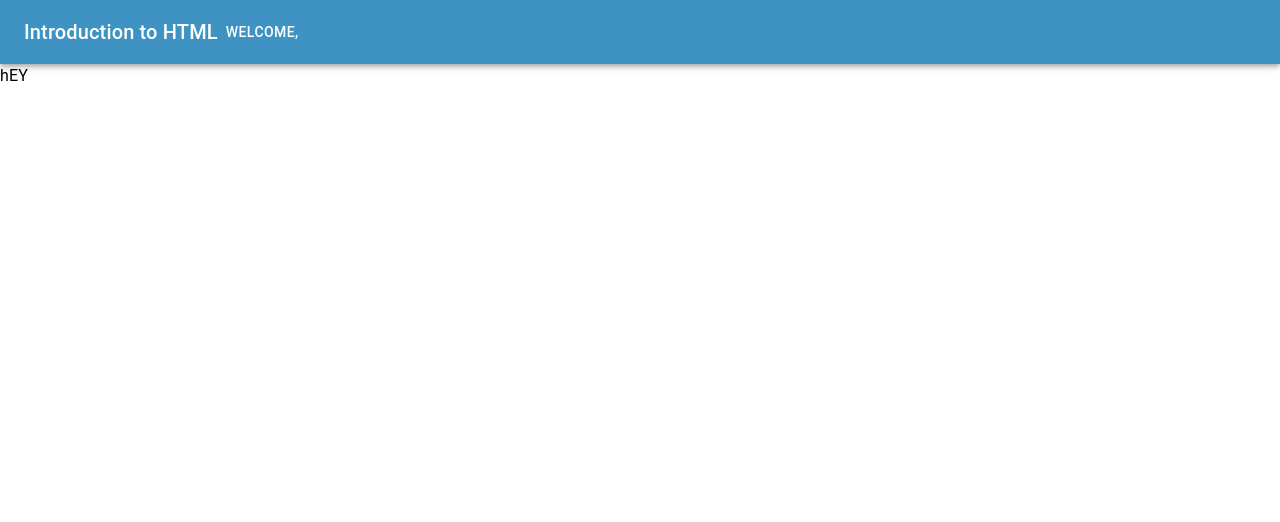
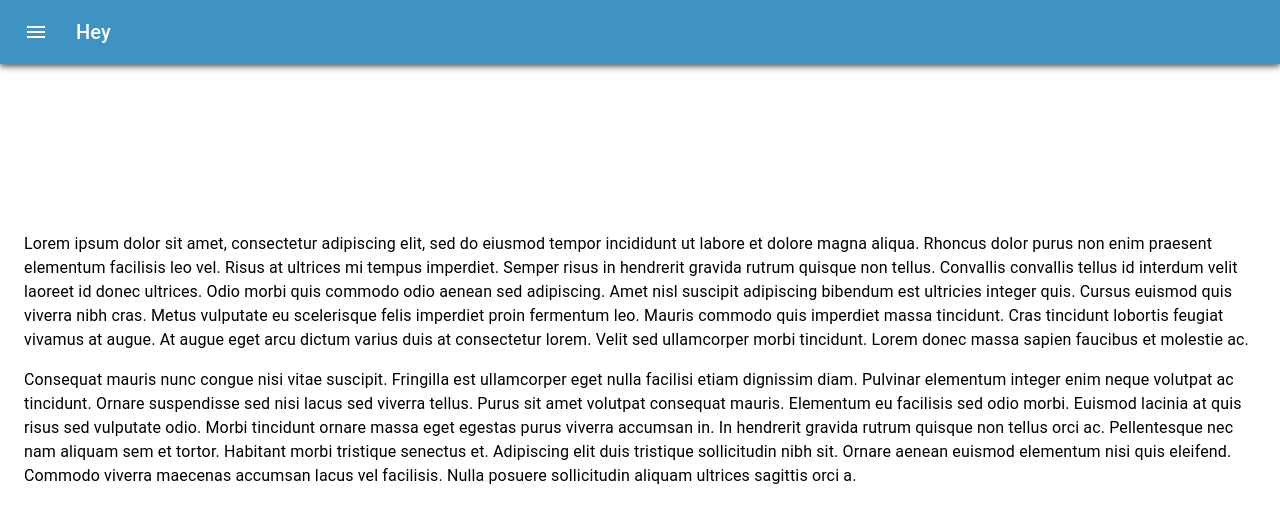
Before and after one commit to lavanya-sood/Thesis_EducationalInterface, a React (Create React App) app in the folder frontend/: page /module in a window 1280 px wide. Shown: the top 522 px of the page. Built offline with nearby package versions, Linux system fonts and the light colour scheme.

Commit message:
Add backup drawer

```diff
--- a/frontend/package.json
+++ b/frontend/package.json
@@ -4,6 +4,7 @@
   "private": true,
   "dependencies": {
     "@material-ui/core": "^4.11.4",
+    "@material-ui/icons": "^4.11.2",
     "@testing-library/jest-dom": "^5.11.4",
     "@testing-library/react": "^11.1.0",
     "@testing-library/user-event": "^12.1.10",
--- a/frontend/src/components/HeaderBar/HeaderBar.js
+++ b/frontend/src/components/HeaderBar/HeaderBar.js
@@ -1,10 +1,10 @@
 import React from 'react';
 import { AppBar, Typography, Button, Toolbar} from '@material-ui/core';
-import './styles.js';
+import useStyles from './styles.js';
 
 
 const HeaderBar = () => {
-
+    const classes = useStyles();
     const [userId, setUserId] = React.useState("");
 
     React.useEffect(() => {
@@ -13,10 +13,10 @@
 
     return (
         <div>
-            <AppBar position='sticky' color='primary'>
+            <AppBar position='sticky' color='primary' className={classes.appBar}>
                 <Toolbar>
-                    <Typography variant="h6"> Introduction to HTML</Typography>
-                    <Button color="inherit">Welcome, {userId}</Button>
+                    <Typography variant="h6" className={classes.headingappBar}> Introduction to HTML</Typography>
+                    <Typography variant="body1" className={classes.welcomeInfo}> Welcome, {userId} </Typography>
                 </Toolbar>
             </AppBar>
         </div>
--- a/frontend/src/components/HeaderBar/styles.js
+++ b/frontend/src/components/HeaderBar/styles.js
@@ -1,5 +1,14 @@
 import { makeStyles } from "@material-ui/core/styles";
 
 export default makeStyles(() => ({
-
+    appBar: {
+        display: 'flex',
+        justifyContent: 'space-between',
+    },
+    welcomeInfo: {
+        color: 'white',
+    },
+    headingappBar: {
+        flexGrow: 1,
+    }
 }));
--- a/frontend/src/components/Landing/styles.js
+++ b/frontend/src/components/Landing/styles.js
@@ -1,4 +1,3 @@
-import { pink } from "@material-ui/core/colors";
 import { makeStyles } from "@material-ui/core/styles";
 
 export default makeStyles(() => ({
--- a/frontend/src/components/Module/Module.js
+++ b/frontend/src/components/Module/Module.js
@@ -1,12 +1,115 @@
 import React from 'react';
 import { AppBar, Typography, Button, Toolbar} from '@material-ui/core';
 import HeaderBar from '../HeaderBar/HeaderBar.js';
+import useStyles from './styles.js';
+import clsx from 'clsx';
+import { makeStyles, useTheme } from '@material-ui/core/styles';
+import Drawer from '@material-ui/core/Drawer';
+import CssBaseline from '@material-ui/core/CssBaseline';
+import List from '@material-ui/core/List';
+import Divider from '@material-ui/core/Divider';
+import IconButton from '@material-ui/core/IconButton';
+import MenuIcon from '@material-ui/icons/Menu';
+import ChevronLeftIcon from '@material-ui/icons/ChevronLeft';
+import ChevronRightIcon from '@material-ui/icons/ChevronRight';
+import ListItem from '@material-ui/core/ListItem';
+import ListItemIcon from '@material-ui/core/ListItemIcon';
+import ListItemText from '@material-ui/core/ListItemText';
+import InboxIcon from '@material-ui/icons/MoveToInbox';
+import MailIcon from '@material-ui/icons/Mail';
 
 const Module = () => {
+    const classes = useStyles();
+
+    const theme = useTheme();
+
+    const [open, setOpen] = React.useState(false);
+
+    const handleDrawerOpen = () => {
+        setOpen(true);
+    };
+
+    const handleDrawerClose = () => {
+        setOpen(false);
+    };
+
+
     return (
         <div>
             <HeaderBar />
-            <Typography variant="body1"> hEY</Typography>
+            <div className={classes.root}>
+            <AppBar className={clsx(classes.appBar, {[classes.appBarShift]: open,})}>
+                <Toolbar>
+                <IconButton color="inherit" aria-label="open drawer" onClick={handleDrawerOpen} edge="start" className={clsx(classes.menuButton, open && classes.hide)}>
+                    <MenuIcon />
+                </IconButton>
+                <Typography variant="h6" noWrap> Hey </Typography>
+                </Toolbar>
+            </AppBar>
+      <Drawer
+        className={classes.drawer}
+        variant="persistent"
+        anchor="left"
+        open={open}
+        classes={{
+          paper: classes.drawerPaper,
+        }}
+      >
+        <div className={classes.drawerHeader}>
+          <IconButton onClick={handleDrawerClose}>
+            {theme.direction === 'ltr' ? <ChevronLeftIcon /> : <ChevronRightIcon />}
+          </IconButton>
+        </div>
+        <Divider />
+        <List>
+          {['Inbox', 'Starred', 'Send email', 'Drafts'].map((text, index) => (
+            <ListItem button key={text}>
+              <ListItemIcon>{index % 2 === 0 ? <InboxIcon /> : <MailIcon />}</ListItemIcon>
+              <ListItemText primary={text} />
+            </ListItem>
+          ))}
+        </List>
+        <Divider />
+        <List>
+          {['All mail', 'Trash', 'Spam'].map((text, index) => (
+            <ListItem button key={text}>
+              <ListItemIcon>{index % 2 === 0 ? <InboxIcon /> : <MailIcon />}</ListItemIcon>
+              <ListItemText primary={text} />
+            </ListItem>
+          ))}
+        </List>
+      </Drawer>
+      <main
+        className={clsx(classes.content, {
+          [classes.contentShift]: open,
+        })}
+      >
+        <div className={classes.drawerHeader} />
+        <Typography paragraph>
+          Lorem ipsum dolor sit amet, consectetur adipiscing elit, sed do eiusmod tempor incididunt
+          ut labore et dolore magna aliqua. Rhoncus dolor purus non enim praesent elementum
+          facilisis leo vel. Risus at ultrices mi tempus imperdiet. Semper risus in hendrerit
+          gravida rutrum quisque non tellus. Convallis convallis tellus id interdum velit laoreet id
+          donec ultrices. Odio morbi quis commodo odio aenean sed adipiscing. Amet nisl suscipit
+          adipiscing bibendum est ultricies integer quis. Cursus euismod quis viverra nibh cras.
+          Metus vulputate eu scelerisque felis imperdiet proin fermentum leo. Mauris commodo quis
+          imperdiet massa tincidunt. Cras tincidunt lobortis feugiat vivamus at augue. At augue eget
+          arcu dictum varius duis at consectetur lorem. Velit sed ullamcorper morbi tincidunt. Lorem
+          donec massa sapien faucibus et molestie ac.
+        </Typography>
+        <Typography paragraph>
+          Consequat mauris nunc congue nisi vitae suscipit. Fringilla est ullamcorper eget nulla
+          facilisi etiam dignissim diam. Pulvinar elementum integer enim neque volutpat ac
+          tincidunt. Ornare suspendisse sed nisi lacus sed viverra tellus. Purus sit amet volutpat
+          consequat mauris. Elementum eu facilisis sed odio morbi. Euismod lacinia at quis risus sed
+          vulputate odio. Morbi tincidunt ornare massa eget egestas purus viverra accumsan in. In
+          hendrerit gravida rutrum quisque non tellus orci ac. Pellentesque nec nam aliquam sem et
+          tortor. Habitant morbi tristique senectus et. Adipiscing elit duis tristique sollicitudin
+          nibh sit. Ornare aenean euismod elementum nisi quis eleifend. Commodo viverra maecenas
+          accumsan lacus vel facilisis. Nulla posuere sollicitudin aliquam ultrices sagittis orci a.
+        </Typography>
+      </main>
+    </div>
         </div>
     );
 };
--- a/frontend/src/components/Module/styles.js
+++ b/frontend/src/components/Module/styles.js
@@ -0,0 +1,61 @@
+import { makeStyles } from "@material-ui/core/styles";
+
+const drawerWidth = 240;
+
+export default makeStyles((theme) => ({
+    root: {
+        display: 'flex',
+        marginTop: '80px'
+    },
+    appBar: {
+        transition: theme.transitions.create(['margin', 'width'], {
+          easing: theme.transitions.easing.sharp,
+          duration: theme.transitions.duration.leavingScreen,
+        }),
+
+      },
+      appBarShift: {
+        width: `calc(100% - ${drawerWidth}px)`,
+        marginLeft: drawerWidth,
+        transition: theme.transitions.create(['margin', 'width'], {
+          easing: theme.transitions.easing.easeOut,
+          duration: theme.transitions.duration.enteringScreen,
+        }),
+      },
+      menuButton: {
+        marginRight: theme.spacing(2),
+      },
+      hide: {
+        display: 'none',
+      },
+      drawer: {
+        width: drawerWidth,
+        flexShrink: 0,
+      },
+      drawerPaper: {
+        width: drawerWidth,
+      },
+      drawerHeader: {
+        display: 'flex',
+        alignItems: 'center',
+        padding: theme.spacing(0, 1),
+        ...theme.mixins.toolbar,
+        justifyContent: 'flex-end',
+      },
+      content: {
+        flexGrow: 1,
+        padding: theme.spacing(3),
+        transition: theme.transitions.create('margin', {
+          easing: theme.transitions.easing.sharp,
+          duration: theme.transitions.duration.leavingScreen,
+        }),
+        marginLeft: -drawerWidth,
+      },
+      contentShift: {
+        transition: theme.transitions.create('margin', {
+          easing: theme.transitions.easing.easeOut,
+          duration: theme.transitions.duration.enteringScreen,
+        }),
+        marginLeft: 0,
+      },
+}));
```
Also changed, not shown: 1 other file (tests, documents, lock files or other folders).
